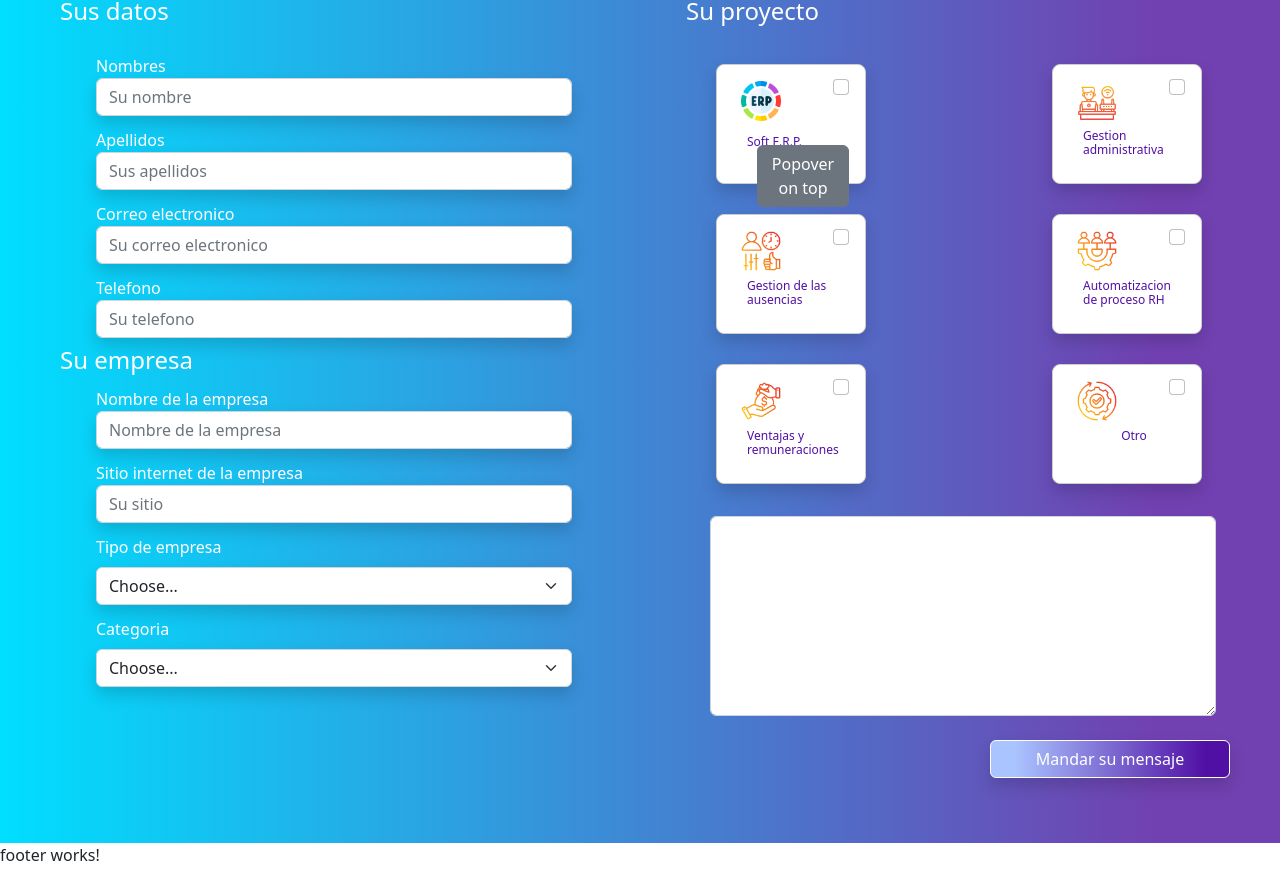
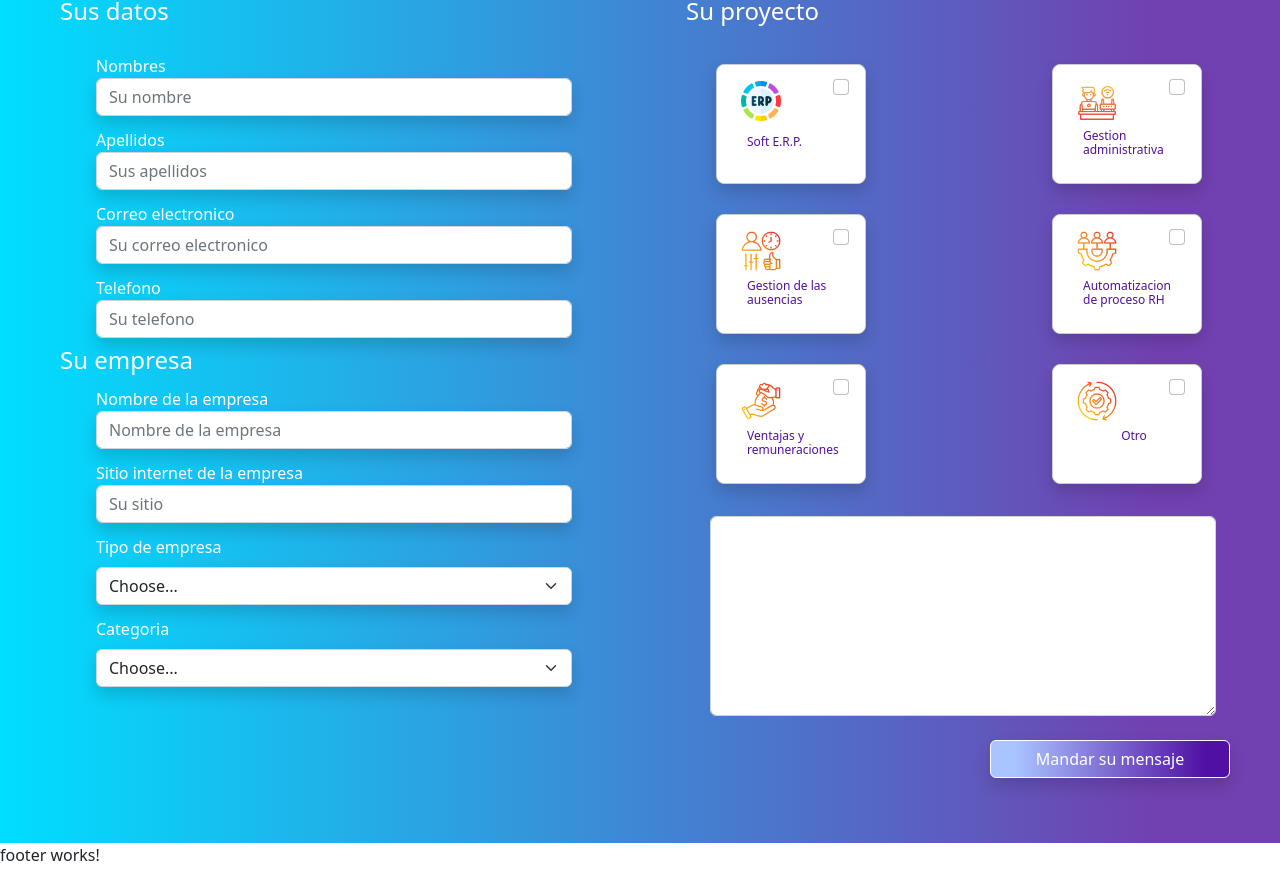
Before and after one commit to LeidyRodriguez04/ERP-RH-management, an Angular app in the folder ERPangular/: page /contacto in a window 1280 px wide. Shown: the part 909-1792 px from the top of the page. Built offline with nearby package versions, Linux system fonts and the light colour scheme.

Commit message:
checkbox lista y DB conectada

```diff
--- a/ERPangular/src/app/components/contacto/contacto.component.html
+++ b/ERPangular/src/app/components/contacto/contacto.component.html
@@ -137,9 +137,7 @@
                             <a class="mt-3" href=""><img src="assets/img/erp (2).png" alt="" style="width: 40px;"></a>
                             <div class="card-body mt-1">
                                 <h5 class="card-title0 text_card">Soft E.R.P.</h5>
-                                <button type="button" class="btn btn-secondary" data-bs-container="body" data-bs-toggle="popover" data-bs-placement="top" data-bs-content="Top popover">
-                                    Popover on top
-                                  </button>
+                                <span *ngIf="contactoForm.get('softErpBox')?.value" type="text" class="text-danger fw-bold me-1" style="font-size: 10px">Proximadamente</span>
                             </div>
 
                         </div>
```
Also changed, not shown: 1 other file (tests, documents, lock files or other folders).
